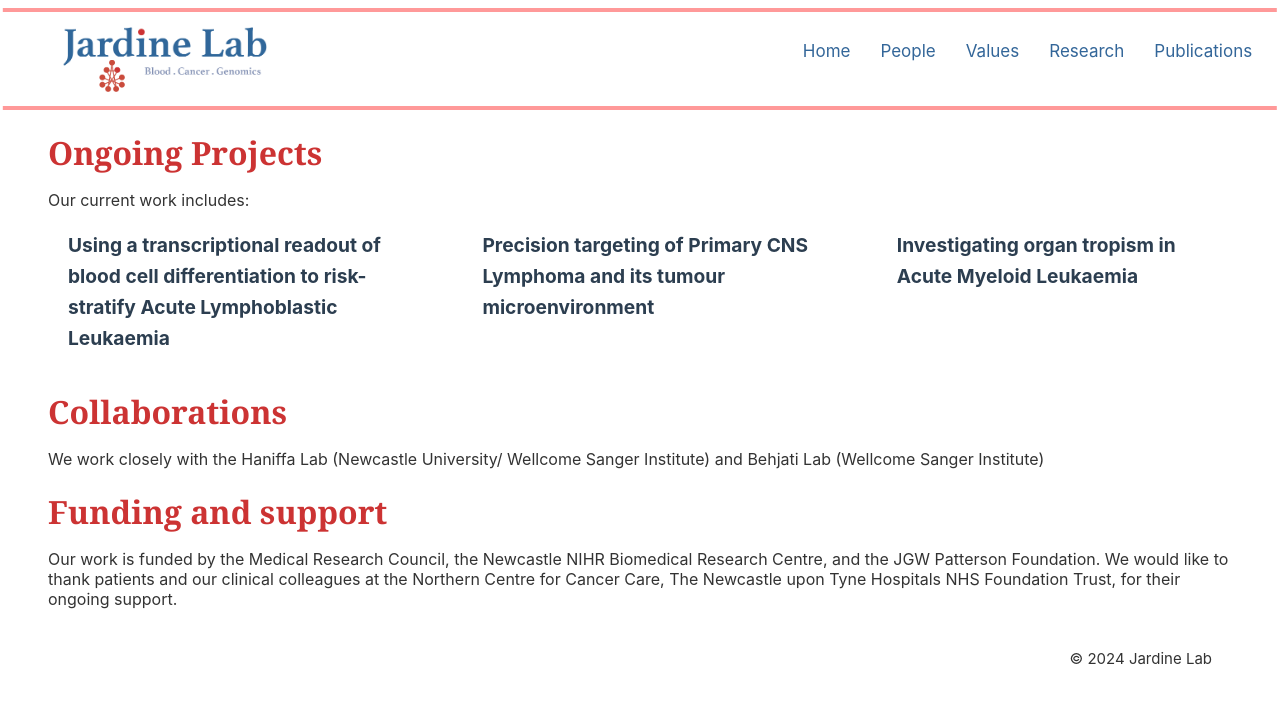
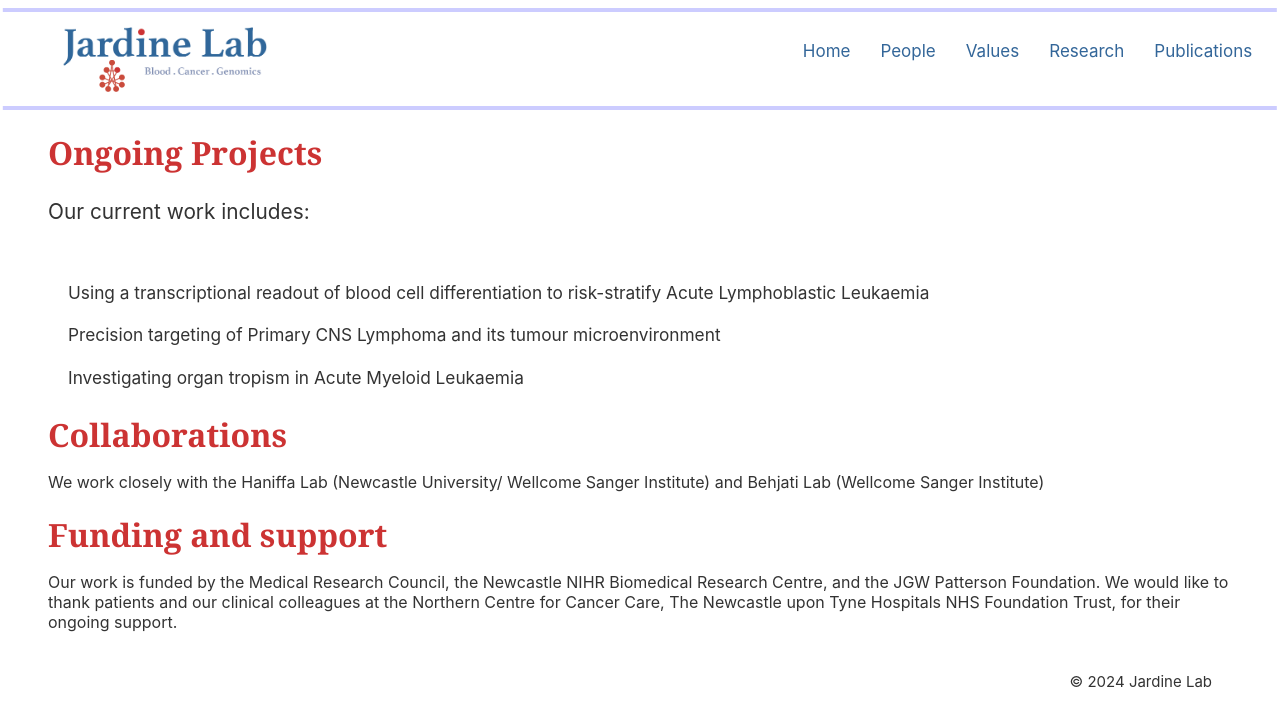
Before and after one commit to ljardinelab/ljardinelab.github.io, a Jekyll site: the page built from research.md, in a window 1280 px wide. Shown: the top 727 px of the page. Built offline with Jekyll 4.4.1, drawn with Linux system fonts in a browser that asks for light colours.

```diff
--- a/_includes/header.html
+++ b/_includes/header.html
@@ -68,8 +68,8 @@
       justify-content: space-between;
       align-items: center;
       padding: 10px 10px; /* Navbar padding */
-      border-top: 4px solid #ff9999; /* Top border line */
-      border-bottom: 4px solid #ff9999; /* Bottom border line */
+      border-top: 4px solid #CCCCFF; /* Top border line */
+      border-bottom: 4px solid #CCCCFF; /* Bottom border line */
       display: flex;
       width: 98vw; /* Full viewport width */
       position: relative; /* Make sure it can expand */
@@ -100,7 +100,7 @@
     }
 
     .navbar ul li a:hover {
-      background-color: #FF9999; /* Background color on hover */
+      background-color: #CCCCFF; /* Background color on hover */
     }
 
     /* Dropdown Menu Styles */
--- a/research.md
+++ b/research.md
@@ -34,14 +34,11 @@ body {
 ul {
   line-height: 1.6;
   margin-left: 20px;
+  font-size: 0.9em;
 }
 
 ul li {
   margin-bottom: 15px; /* Add space between the list items */
-}
-
-ul li strong {
-  color: #2c3e50; /* Optional: different color for emphasis */
 }
 
 /* Container for three-column layout */
@@ -71,29 +68,17 @@ ul li strong {
   }
 }
 </style>
-<div class="values-page-intro">
+
+<div class="research-page-intro">
 <p>Our current work includes:</p>
 </div>
+<ul>
+  <li>Using a transcriptional readout of blood cell differentiation to risk-stratify Acute Lymphoblastic Leukaemia</li>
 
-<div class="work-container">
-  <div class="work-column">
-    <ul>
-      <li><strong>Using a transcriptional readout of blood cell differentiation to risk-stratify Acute Lymphoblastic Leukaemia</strong></li>
-    </ul>
-  </div>
+  <li>Precision targeting of Primary CNS Lymphoma and its tumour microenvironment</li>
 
-  <div class="work-column">
-    <ul>
-      <li><strong>Precision targeting of Primary CNS Lymphoma and its tumour microenvironment</strong></li>
-    </ul>
-  </div>
-
-  <div class="work-column">
-    <ul>
-      <li><strong>Investigating organ tropism in Acute Myeloid Leukaemia</strong></li>
-    </ul>
-  </div>
-</div>
+  <li>Investigating organ tropism in Acute Myeloid Leukaemia</li>
+</ul>
 
 <h1 class="research-page-title">Collaborations</h1>
 
```
Also changed, not shown: values.md (+4 -3 lines).
